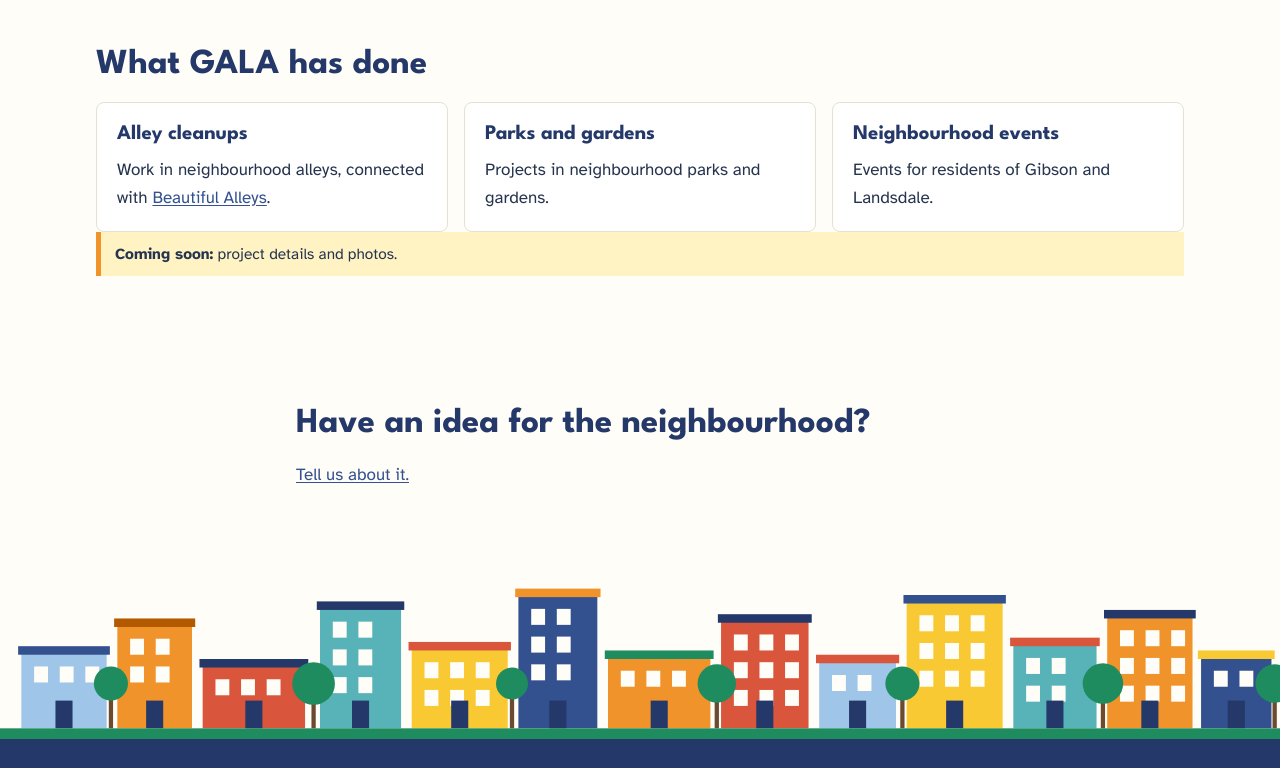
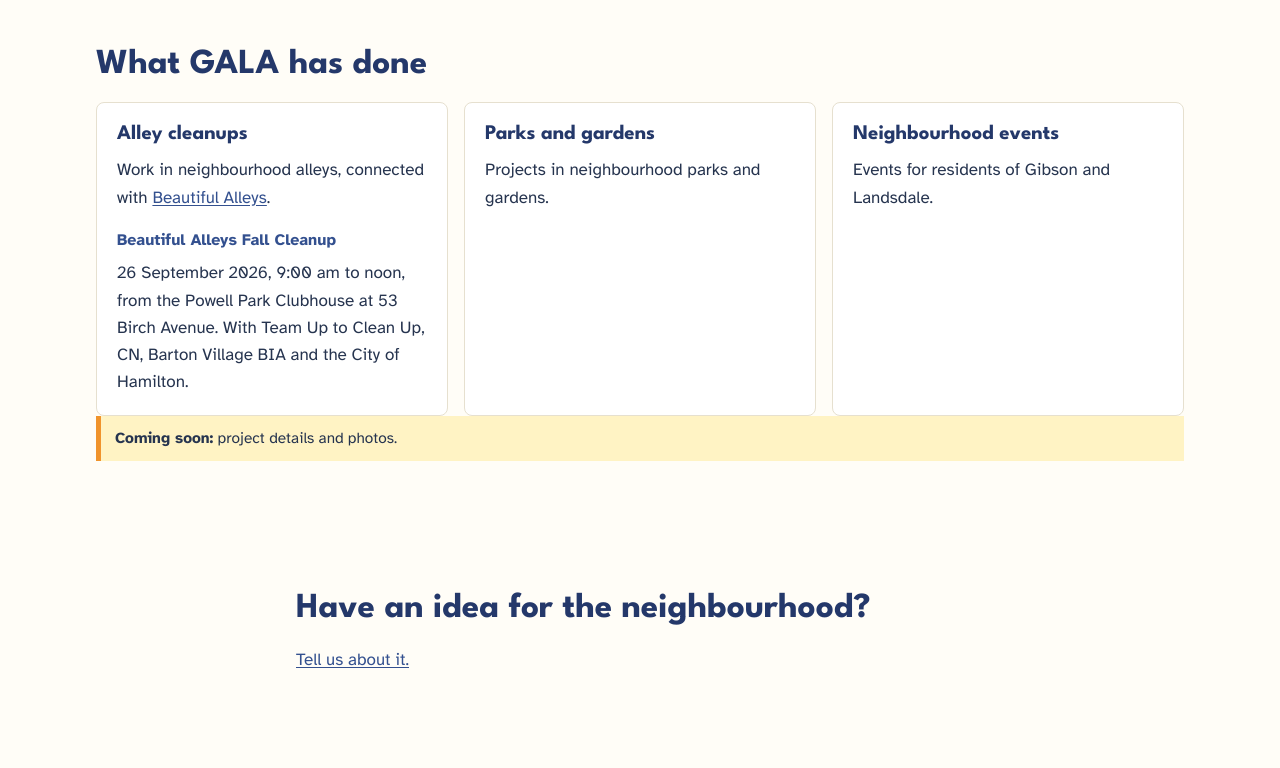
Before and after one commit to LegendsOfTheGame/gala-hamilton, a plain HTML site: page projects.html in a window 1280 px wide. Shown: the part 918-1686 px from the top of the page. Drawn offline with Linux system fonts and the light colour scheme.

Commit message:
Add Beautiful Alleys Fall Cleanup to Projects
Lists the 26 September 2026 cleanup under Alley cleanups.

Co-Authored-By: Claude Opus 5.5 <noreply@anthropic.com>

```diff
--- a/projects.html
+++ b/projects.html
@@ -48,7 +48,7 @@
       <p class="todo"><strong>Coming soon:</strong> project names, dates and locations.</p>
       <h2>What GALA has done</h2>
       <div class="cards">
-        <div class="card"><h3>Alley cleanups</h3><p>Work in neighbourhood alleys, connected with <a href="https://www.beautifulalleys.ca/">Beautiful Alleys</a>.</p></div>
+        <div class="card"><h3>Alley cleanups</h3><p>Work in neighbourhood alleys, connected with <a href="https://www.beautifulalleys.ca/">Beautiful Alleys</a>.</p><h4>Beautiful Alleys Fall Cleanup</h4><p>26 September 2026, 9:00 am to noon, from the Powell Park Clubhouse at 53 Birch Avenue. With Team Up to Clean Up, CN, Barton Village BIA and the City of Hamilton.</p></div>
         <div class="card"><h3>Parks and gardens</h3><p>Projects in neighbourhood parks and gardens.</p></div>
         <div class="card"><h3>Neighbourhood events</h3><p>Events for residents of Gibson and Landsdale.</p></div>
       </div>
```
